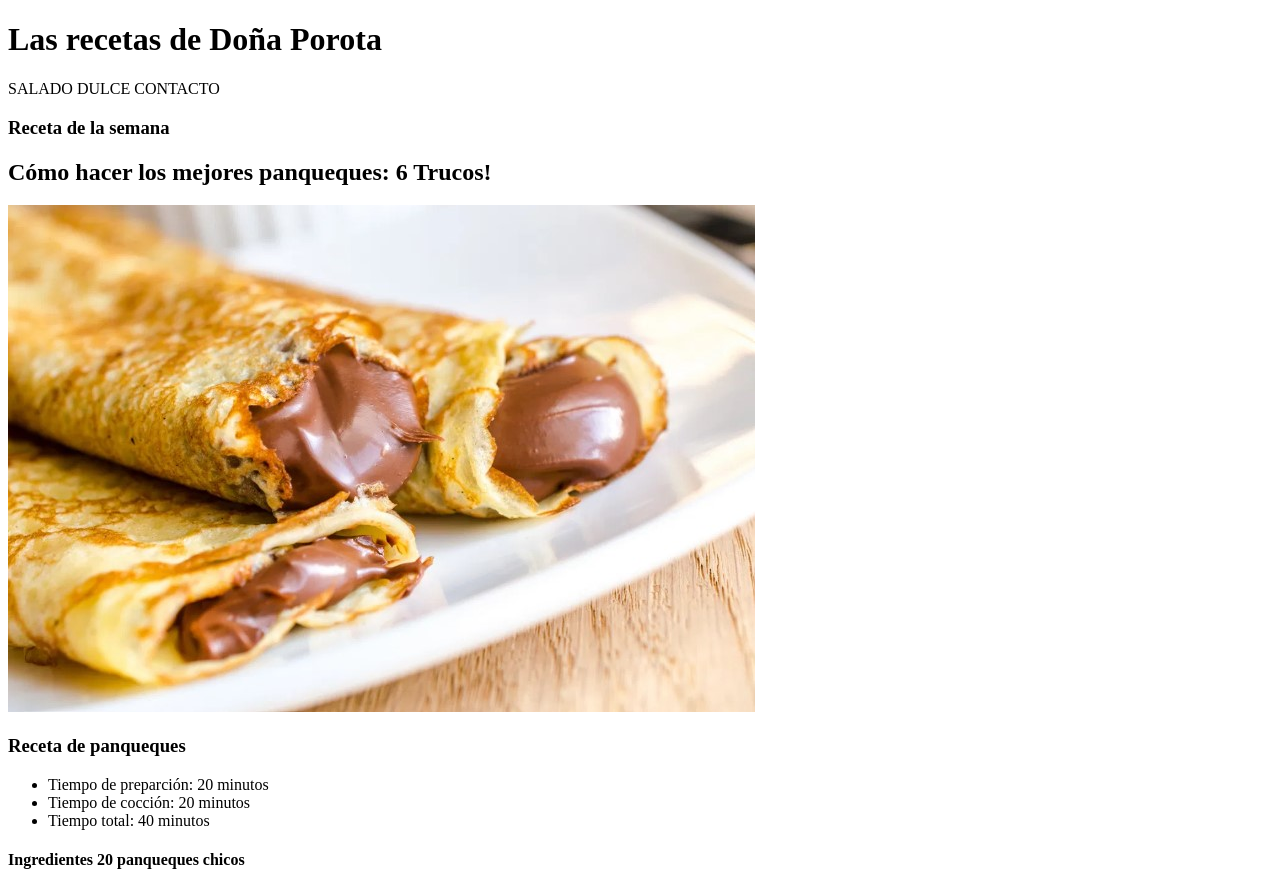
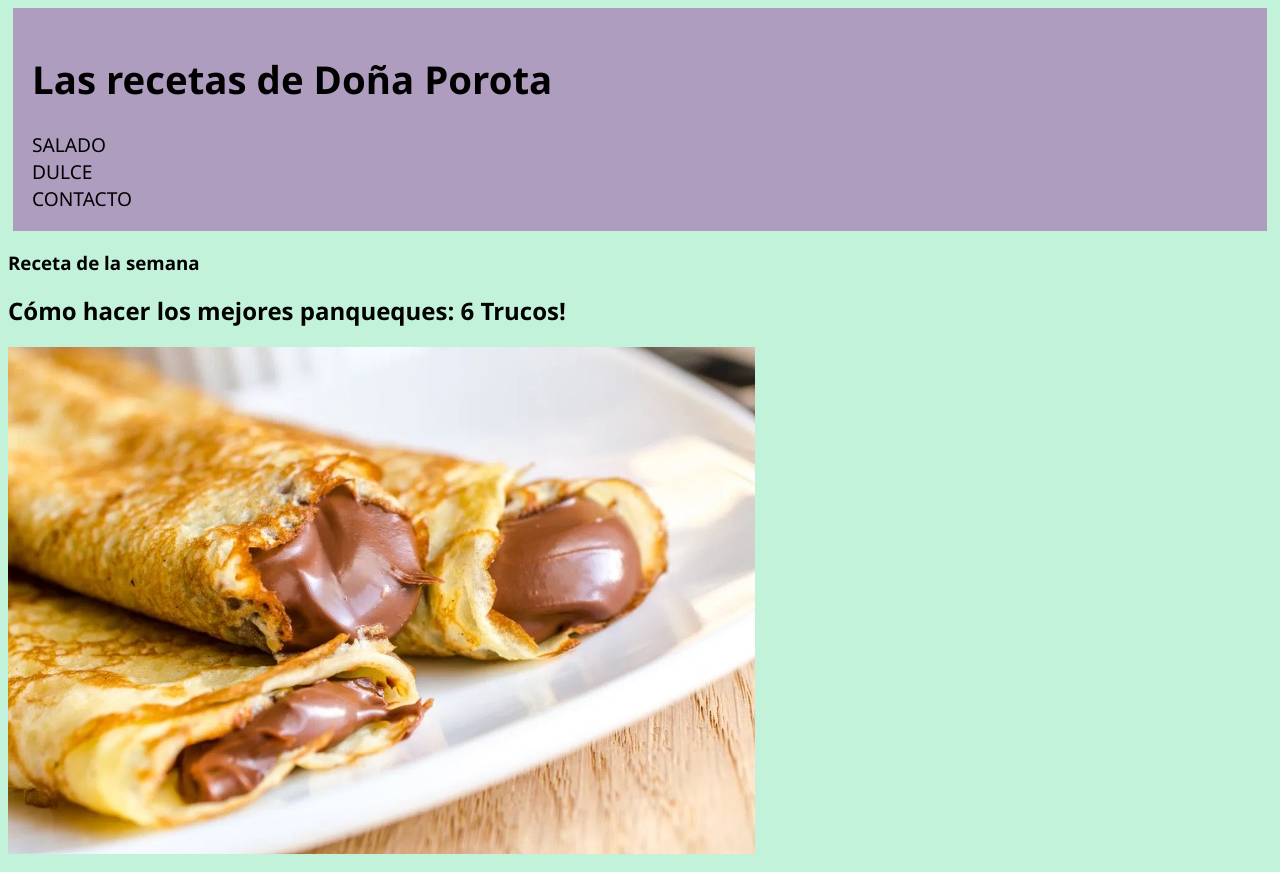
Before and after one commit to Valeriat92/RepositorioHenry, a plain HTML site: page CarpetaHenry/index.html in a window 1280 px wide. Shown: the top 872 px of the page. Drawn offline with Linux system fonts and the light colour scheme.

Commit message:
primera parte homework css

```diff
--- /dev/null
+++ b/CarpetaHenry/estilos.css
@@ -0,0 +1,16 @@
+body{background-color: rgb(194, 242, 217);
+    font-family:'Segoe UI', Tahoma, Geneva, Verdana, sans-serif;
+
+}
+.cabecera{
+    background-color: rgb(175, 157, 191);
+    font-size: larger;
+    margin: auto;
+    width: 95vw;
+    padding: 1em;
+
+}
+
+.menu:hover{
+        background-color: rgb(194, 185, 192);
+}
--- a/CarpetaHenry/index.html
+++ b/CarpetaHenry/index.html
@@ -4,13 +4,27 @@
     <meta charset="UTF-8">
     <meta name="viewport" content="width=device-width, initial-scale=1.0">
     <title>Las recetas de Doña Porota</title>
+    <link rel="stylesheet" href="./estilos.css">
+
 </head>
 <body>
     <header>
-        <h1>Las recetas de Doña Porota</h1>
-        <span>SALADO</span>
-        <span>DULCE</span>
-        <span>CONTACTO</span>
+        <div class="cabecera">
+            <h1>Las recetas de Doña Porota</h1>
+
+            <div class="menu">
+                <span>SALADO</span>
+            </div>
+
+            <div class="menu">
+            <span>DULCE</span>
+            </div>
+
+            <div class="menu">
+            <span>CONTACTO</span>
+            </div>
+
+        </div>
     </header>
 
     <main>
```
